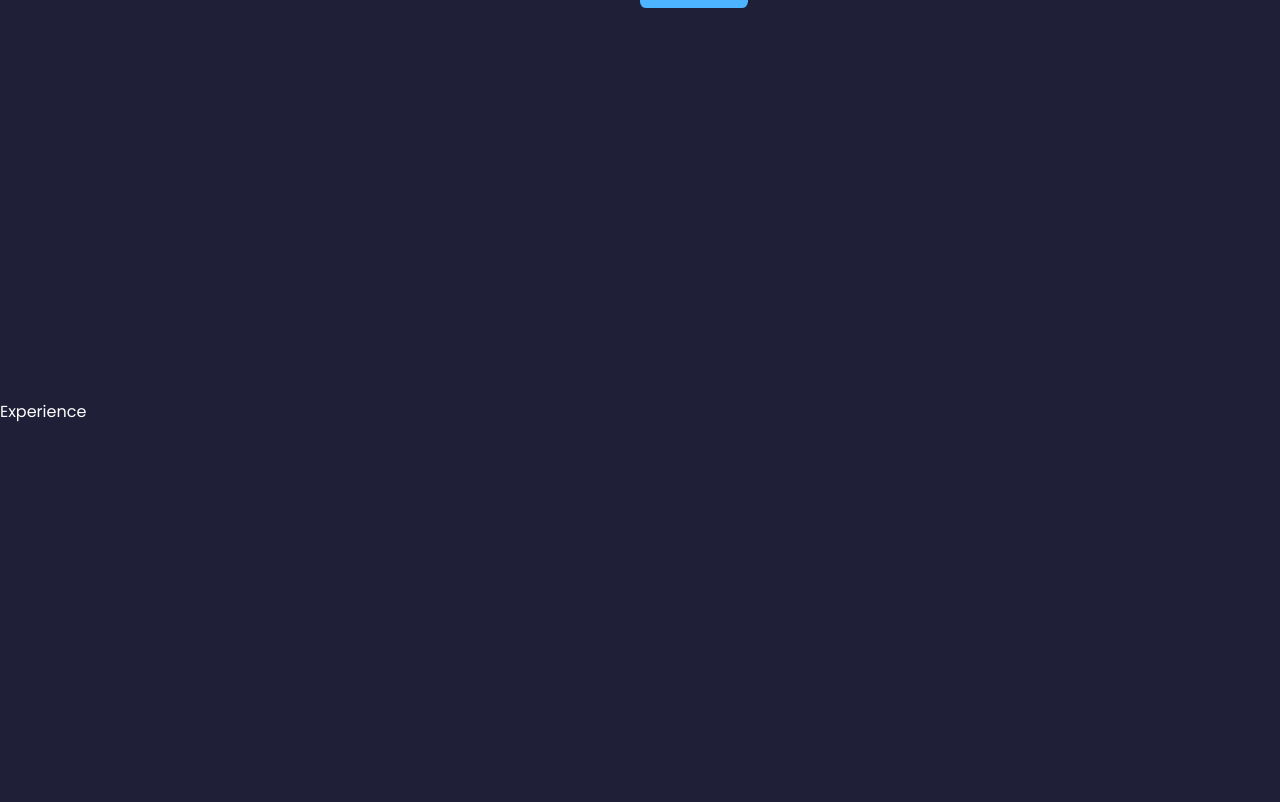
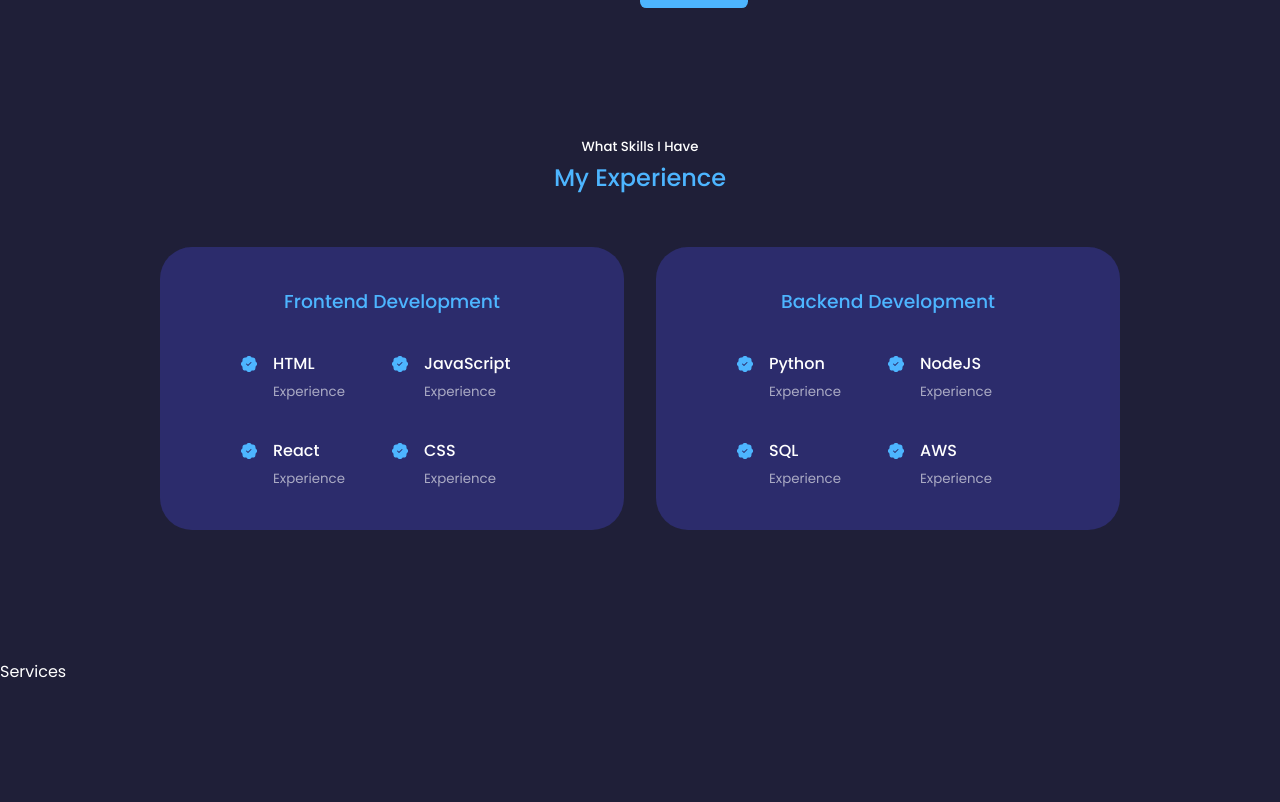
Before and after one commit to crystalz411/my-portfolio, a React (Create React App) app: page / in a window 1280 px wide. Shown: the part 1458-2260 px from the top of the page. Built offline with nearby package versions, Linux system fonts and the light colour scheme.

Commit message:
experience section created

```diff
--- a/src/components/experince/experience.css
+++ b/src/components/experince/experience.css
@@ -0,0 +1,70 @@
+.experience_container {
+    display: grid;
+    grid-template-columns: 1fr 1fr;
+    gap: 2rem;
+}
+
+.experience_container > div {
+    background: var(--color-bg-varient);
+    padding: 2.4rem 5rem;
+    border-radius: 2rem;
+    border: 1px solid transparent;
+}
+
+.experience_container > div:hover {
+    background: transparent;
+    border-color: var(--colour-primary-variant);
+    cursor: default;
+
+}.experience_container > div h3 {
+    text-align: center;
+    margin-bottom: 2rem;
+    color: var(--color-primary);
+}
+
+.experience_content {
+    display: grid;
+    grid-template-columns: 1fr 1fr;
+    row-gap: 2rem;
+}
+
+.experience_details {
+    display: flex;
+    gap: 1rem;
+}
+
+.experience_details-icon {
+    margin-top: 6px;
+    color: var(--color-primary);
+}
+
+
+/* =========== MEDIA QUERIES(MEDIUM DEVICES) ============ */
+@media screen and (max-width: 1024px) {
+    .experience_container {
+        grid-template-columns: 1fr;
+    }
+
+    .experience_container > div {
+        width: 80%;
+        padding: 2rem;
+        margin: 0 auto;
+    }
+
+    .experience_content {
+        padding: 1rem;
+    }
+}
+
+/* =========== MEDIA QUERIES(SMALL DEVICES) ============ */
+@media screen and (max-width: 600px) {
+    .experience_container {
+        gap: 1rem;
+    }
+
+    .experience_container > div {
+        width: 100%;
+        padding: 2rem 1rem;
+    }
+
+}
--- a/src/components/experince/experience.tsx
+++ b/src/components/experince/experience.tsx
@@ -1,10 +1,85 @@
 import React from 'react'
+import {BsPatchCheckFill} from 'react-icons/bs'
 import './experience.css'
 
 const Experience = () => {
     return (
         <section id='experience'>
-            Experience
+            <h5>What Skills I Have</h5>
+            <h2>My Experience</h2>
+
+            <div className="container experience_container">
+                <div className="experience_frontend">
+                    <h3>Frontend Development</h3>
+                    <div className="experience_content">
+                        <article className='experience_details'>
+                            <BsPatchCheckFill className='experience_details-icon' />
+                            <div>
+                            <h4>HTML</h4>
+                            <small className='text-light'>Experience</small>
+                            </div>
+                        </article>
+
+                        <article className='experience_details'>
+                            <BsPatchCheckFill className='experience_details-icon'/>
+                            <div>
+                            <h4>JavaScript</h4>
+                            <small className='text-light'>Experience</small>
+                            </div>
+                        </article>
+
+                        <article className='experience_details'>
+                            <BsPatchCheckFill className='experience_details-icon'/>
+                            <div>
+                            <h4>React</h4>
+                            <small className='text-light'>Experience</small>
+                            </div>
+                        </article>
+
+                        <article className='experience_details'>
+                            <BsPatchCheckFill className='experience_details-icon'/>
+                            <div>
+                            <h4>CSS</h4>
+                            <small className='text-light'>Experience</small>
+                            </div>
+                        </article>
+                    </div>
+                </div>
+                {/*  */}
+                <div className="experience_backend">
+                    <h3>Backend Development</h3>
+                    <div className="experience_content">
+                        <article className='experience_details'>
+                            <BsPatchCheckFill className='experience_details-icon'/>
+                            <div>
+                            <h4>Python</h4>
+                            <small className='text-light'>Experience</small>
+                            </div>
+                        </article>
+                        <article className='experience_details'>
+                            <BsPatchCheckFill className='experience_details-icon'/>
+                            <div>
+                            <h4>NodeJS</h4>
+                            <small className='text-light'>Experience</small>
+                            </div>
+                        </article>
+                        <article className='experience_details'>
+                            <BsPatchCheckFill className='experience_details-icon'/>
+                            <div>
+                            <h4>SQL</h4>
+                            <small className='text-light'>Experience</small>
+                            </div>
+                        </article>
+                        <article className='experience_details'>
+                            <BsPatchCheckFill className='experience_details-icon'/>
+                            <div>
+                            <h4>AWS</h4>
+                            <small className='text-light'>Experience</small>
+                            </div>
+                        </article>
+                    </div>
+                </div>
+            </div>
         </section>
     )
 
--- a/src/index.css
+++ b/src/index.css
@@ -58,7 +58,7 @@ h1 {
 
 section {
     margin-top: 8rem;
-    height: 100vh;
+    /* height: 100vh; */
 
 }
 section > h2, section > h5 {
```
